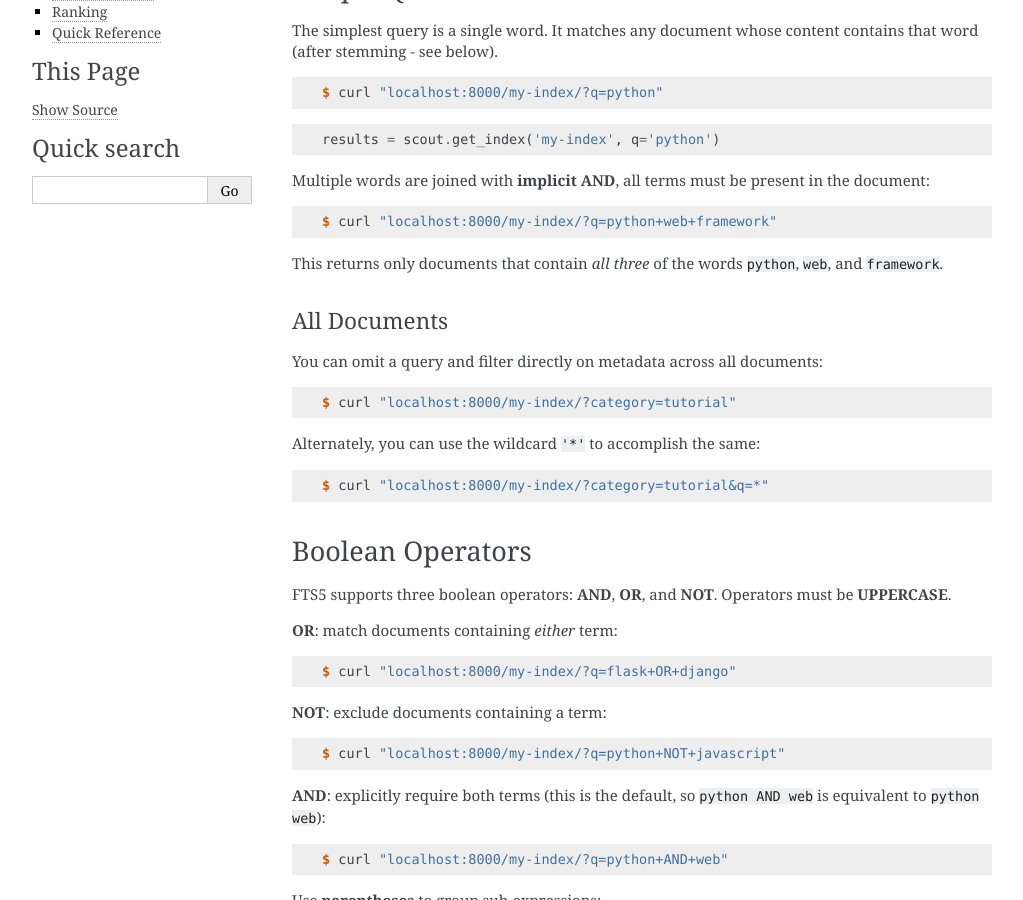
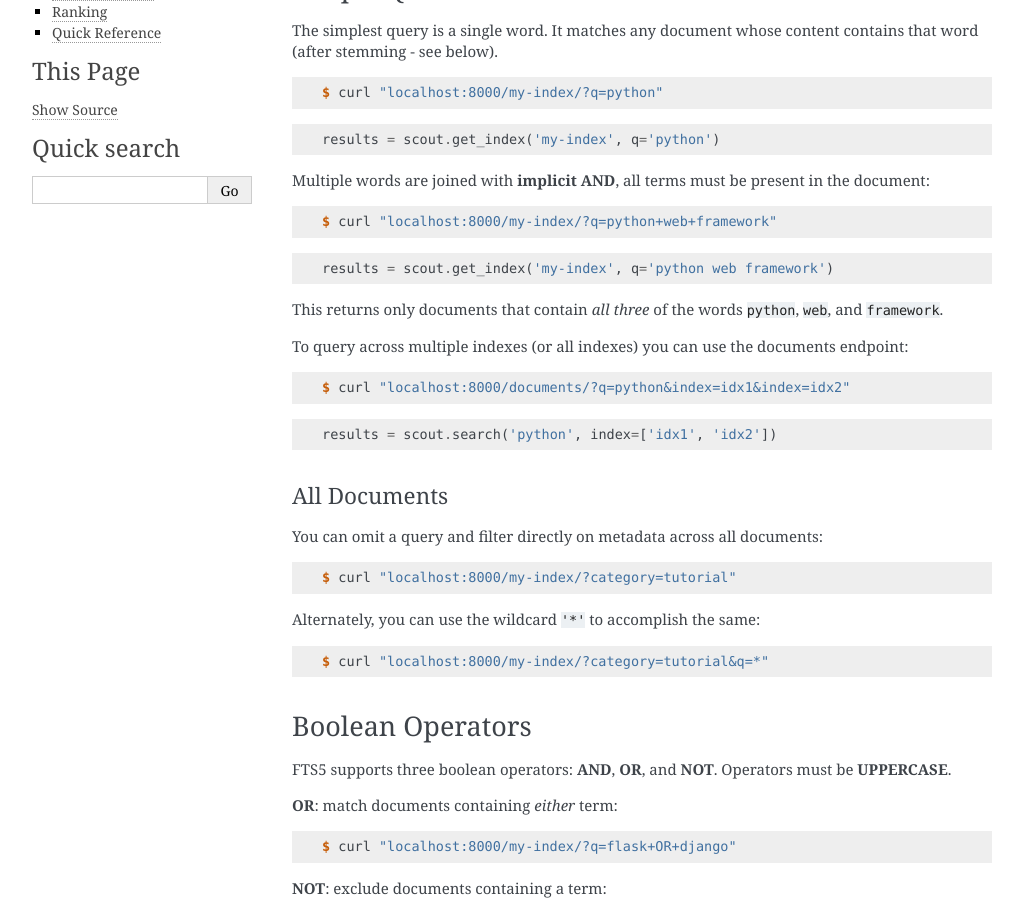
Before and after one commit to coleifer/scout, a Sphinx documentation site: the page built from docs/search-queries.rst, in a window 1280 px wide and 900 px high, scrolled down 345 px. Shown: the whole window, without its empty margins (118-1141 px from the left). Built offline with Sphinx 7.4.7, drawn with Linux system fonts in a browser that asks for light colours.

Commit message:
Couple small tweaks to docs.

```diff
--- a/docs/search-queries.rst
+++ b/docs/search-queries.rst
@@ -35,8 +35,24 @@ the document:
 
     $ curl "localhost:8000/my-index/?q=python+web+framework"
 
+.. code-block:: python
+
+    results = scout.get_index('my-index', q='python web framework')
+
 This returns only documents that contain *all three* of the words ``python``,
 ``web``, and ``framework``.
+
+To query across multiple indexes (or all indexes) you can use the documents
+endpoint:
+
+.. code-block:: console
+
+    $ curl "localhost:8000/documents/?q=python&index=idx1&index=idx2"
+
+.. code-block:: python
+
+    results = scout.search('python', index=['idx1', 'idx2'])
+
 
 All Documents
 ^^^^^^^^^^^^^
```
Also changed, not shown: 1 other file.
